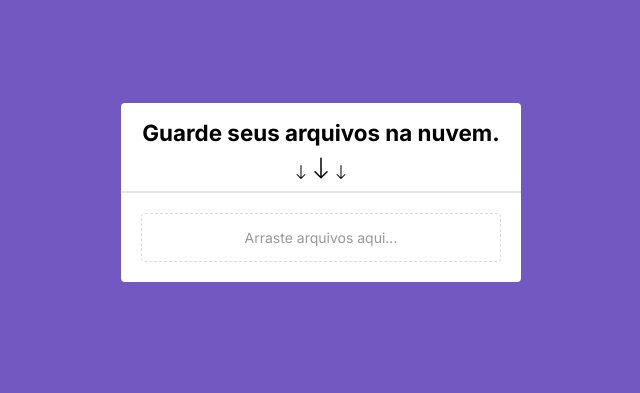
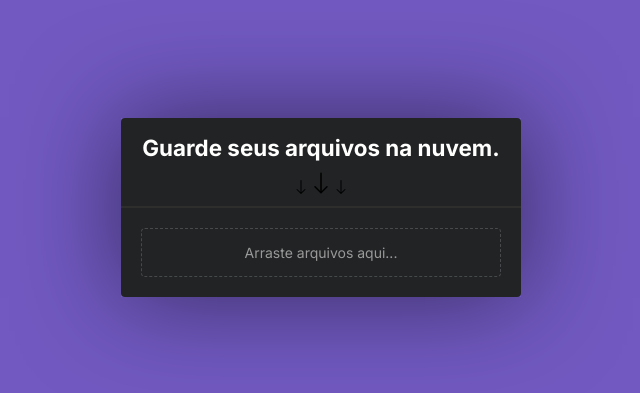
Before and after one commit to jonatasJS/database-files-frontend, a React (Create React App) app: page / in a window 1280 px wide. Shown: the part 193-586 px from the top of the page, without its empty margins (319-959 px from the left). Built offline with nearby package versions, Linux system fonts and the light colour scheme; no server answers.

Commit message:
\zx\zx\zx\zx

```diff
--- a/package.json
+++ b/package.json
@@ -9,10 +9,12 @@
 		"lodash": "^4.17.21",
 		"react": "^18.2.0",
 		"react-circular-progressbar": "^2.1.0",
+		"react-copy-to-clipboard": "^5.1.0",
 		"react-dom": "^18.2.0",
 		"react-dropzone": "^14.2.2",
 		"react-icons": "^4.4.0",
 		"react-scripts": "^5.0.1",
+		"react-toastify": "^9.0.8",
 		"styled-components": "^5.3.5",
 		"yarn-upgrade-all": "^0.7.1"
 	},
--- a/src/App.js
+++ b/src/App.js
@@ -1,19 +1,16 @@
 import React, { Component } from "react";
 import { uniqueId } from "lodash";
 import filesize from "filesize";
-import axios from "axios";
-// import { motion } from "framer-motion";
+import api from "./services/api";
 import { BsArrowDown as ArrowDown } from "react-icons/bs";
+import { ToastContainer, toast } from 'react-toastify';
 
 import GlobalStyle from "./styles/global";
 import { Container, Content, Header } from "./styles";
+import 'react-toastify/dist/ReactToastify.css';
 
 import Upload from "./components/Upload";
 import FileList from "./components/FileList";
-
-const api = axios.create({
-  baseURL: process.env.LOCALHOST_URL || "https://database-files-backend.herokuapp.com/",
-});
 
 class App extends Component {
   state = {
@@ -24,7 +21,7 @@ class App extends Component {
     const response = await api.get("posts");
 
     this.setState({
-      uploadedFiles: response?.data?.map((file) => ({
+      uploadedFiles: response.data.map((file) => ({
         id: file._id,
         name: file.name,
         readableSize: filesize(file.size),
@@ -52,13 +49,13 @@ class App extends Component {
       const response = await api.get("posts");
 
       this.setState({
-        uploadedFiles:  response?.data?.map((file) => ({
+        uploadedFiles: await response.data.map((file) => ({
           id: file._id,
           name: file.name,
           readableSize: filesize(file.size),
-          preview: file?.url,
+          preview: file.url,
           uploaded: true,
-          url: file?.url,
+          url: file.url,
         }))
       });
     })();
@@ -97,10 +94,23 @@ class App extends Component {
           id: response.data._id,
           url: response.data.url,
         });
+        toast('Upload realizado com sucesso!', {
+          type: 'success',
+          autoClose: 3000,
+          theme: 'dark',
+      });
       })
       .catch(() => {
         this.updateFile(uploadedFile.id, {
           error: true,
+        });
+        console.log(uploadedFile)
+        toast(`Erro ao realizar upload!
+        O tipo "${uploadedFile.file.type}" não é suportado!`, {
+          type: 'error',
+          autoClose: 3000,
+          theme: 'dark',
+          pauseOnHover: false,
         });
       });
   };
@@ -164,6 +174,7 @@ class App extends Component {
           )}
         </Content>
         <GlobalStyle />
+        <ToastContainer />
       </Container>
     );
   }
--- a/src/components/FileList/styles.js
+++ b/src/components/FileList/styles.js
@@ -1,20 +1,24 @@
 import styled from "styled-components";
+import { motion } from "framer-motion";
 
-export const Container = styled.ul`
+export const Container = styled(motion.ul)`
   box-shadow: inset 0 0 5px #000;
   border-radius: 10px;
   margin-top: 20px;
-  height: 300px;
-  overflow: auto;
+  max-height: 300px;
+  overflow-x: auto;
+  overflow-y: none;
   scroll-behavior: smooth;
+  z-index: -1;
 
   li {
     padding: 15px 10px;
     display: flex;
     justify-content: space-between;
     align-items: center;
-    color: #444;
-    outline: 0.5px solid rgba(68, 68, 68, 0.3);
+    color: rgb(213, 206, 198);
+    outline: 0.5px solid rgba(135, 125, 112, 0.3);
+    background-color: #323536;
 
     /* & + li {
       margin-top: 15px;
@@ -22,21 +26,30 @@ export const Container = styled.ul`
   }
 
   &::-webkit-scrollbar-track {
-    -webkit-box-shadow: inset 0 0 6px rgba(0, 0, 0, 0.3);
-    border-radius: 12px;
-    background-color: #f5f5f5;
+    -webkit-box-shadow: rgb(6 6 6 / 30%) 0px 0px 1px inset;
+    border-top-right-radius: 5px;
+    border-bottom-right-radius: 5px;
+    border-top-left-radius: 0px;
+    border-bottom-left-radius: 0px;
+    background-color: transparent;
   }
 
   &::-webkit-scrollbar {
     width: 12px;
-    border-radius: 12px;
-    background-color: #f5f5f5;
+    border-top-right-radius: 5px;
+    border-bottom-right-radius: 5px;
+    border-top-left-radius: 0px;
+    border-bottom-left-radius: 0px;
+    background-color: transparent;
   }
 
   &::-webkit-scrollbar-thumb {
-    border-radius: 12px;
-    -webkit-box-shadow: inset 0 0 6px rgba(0, 0, 0, 0.3);
-    background-color: #555;
+    border-top-right-radius: 5px;
+    border-bottom-right-radius: 5px;
+    border-top-left-radius: 0px;
+    border-bottom-left-radius: 0px;
+    -webkit-box-shadow: inset 0 0 0px 1px rgba(0, 0, 0, 0.3);
+    background-color: #52575a;
   }
 `;
 
@@ -49,18 +62,21 @@ export const FileInfoData = styled.div`
   display: flex;
   flex-direction: column;
 
+  a {
+    font-size: 12px;
+    font-weight: 500;
+    color: rgb(213, 206, 198);
+    text-decoration: none;
+
+    &:hover {
+      text-decoration: underline;
+    }
+  }
+
   span {
     font-size: 12px;
-    color: #999;
+    color: rgb(190, 181, 169);
     margin-top: 5px;
-
-    button {
-      border: 0;
-      background: transparent;
-      color: #e57878;
-      margin-left: 5px;
-      cursor: pointer;
-    }
   }
 `;
 
@@ -80,4 +96,12 @@ export const ItensStatus = styled.div`
   flex-direction: row;
   align-items: center;
   justify-content: center;
+
+  button {
+    border: 0;
+    background: transparent;
+    color: #c00;
+    margin-left: 5px;
+    cursor: pointer;
+  }
 `;
--- a/src/components/Upload/index.js
+++ b/src/components/Upload/index.js
@@ -21,7 +21,7 @@ export default class Upload extends Component {
     const { onUpload } = this.props;
 
     return (
-      <Dropzone accept={"image/*"} onDrop={e => console.log("e", e)} onDropAccepted={onUpload}>
+      <Dropzone accept={"image/*"} onDropAccepted={onUpload}>
         {({ getRootProps, getInputProps, isDragActive, isDragReject }) => (
           <DropContainer
             {...getRootProps()}
--- a/src/components/Upload/styles.js
+++ b/src/components/Upload/styles.js
@@ -5,13 +5,13 @@ const dragActive = css`
 `;
 
 const dragReject = css`
-  border-color: #e57878;
+  border-color: #c00;
 `;
 
 export const DropContainer = styled.div.attrs({
   className: "dropzone"
 })`
-  border: 1px dashed #ddd;
+  border: 1px dashed rgb(70, 74, 77);
   border-radius: 4px;
   cursor: pointer;
 
@@ -23,7 +23,7 @@ export const DropContainer = styled.div.attrs({
 
 const messageColors = {
   default: "#999",
-  error: "#e57878",
+  error: "#c00",
   success: "#78e5d5"
 };
 
--- a/src/services/api.js
+++ b/src/services/api.js
@@ -1,7 +1,9 @@
 import axios from "axios";
 
+console.log("process.env.LOCALHOST_URL", process.env.LOCALHOST_URL);
+
 const api = axios.create({
-  baseURL: process.env.BASE_URL
+  baseURL: "http://localhost:4000" //process.env.LOCALHOST_URL ? process.env.LOCALHOST_URL : "https://database-files-backend.herokuapp.com/",
 });
 
 export default api;
--- a/src/styles.js
+++ b/src/styles.js
@@ -2,11 +2,15 @@ import styled from "styled-components";
 import { BsArrowDown } from "react-icons/bs";
 
 export const Container = styled.div`
-  height: 100%;
+  /* height: 100%; */
   display: flex;
   justify-content: center;
+  width: 100%;
+  max-width: 400px;
+  height: auto;
   align-items: center;
   flex-direction: column;
+  box-shadow: 0 0 100px 1px rgba(0, 0, 0, 0.5);
 `;
 
 export const Header = styled.header`
@@ -17,8 +21,8 @@ export const Header = styled.header`
   border-radius: 4px 4px 0 0;
   padding: 20px;
   margin-bottom: -30px;
-  border-bottom: 1px solid rgba(0,0,0,.1);
-  background-color: #fff;
+  border-bottom: 1px solid rgba(159, 148, 132, 0.1);
+  background-color: rgb(33, 35, 36);
   justify-content: center;
   align-items: center;
   text-align: center;
@@ -27,19 +31,21 @@ export const Header = styled.header`
 
   h1 {
     font-size: 1.4rem;
-    color: #000;
+    color: rgb(255, 255, 254);
   }
 `;
 
 export const ArrowDown = styled(BsArrowDown)`
+  color: rgb(255, 255, 254);
+  fill: rgb(255, 255, 254);
 `;
 
 export const Content = styled.div`
   width: 100%;
   max-width: 400px;
-  margin: 30px;
-  border-top: 1px solid rgba(0,0,0,.1);
+  margin-top: 30px;
+  border-top: 1px solid rgba(159, 148, 132, 0.1);
   border-radius: 0 0 4px 4px;
-  background: #fff;
+  background: rgb(33, 35, 36);
   padding: 20px;
 `;
--- a/src/styles/global.js
+++ b/src/styles/global.js
@@ -19,6 +19,10 @@ export default createGlobalStyle`
   }
 
   html, body, #root {
-    height: 100%;
+    display: flex;
+    align-items: center;
+    justify-content: center;
+    height: 100vh;
+    width: 100vw;
   }
 `;
```
Also changed, not shown: src/components/FileList/index.js (+79 -22 lines), 2 other files (tests, documents, lock files or other folders).
